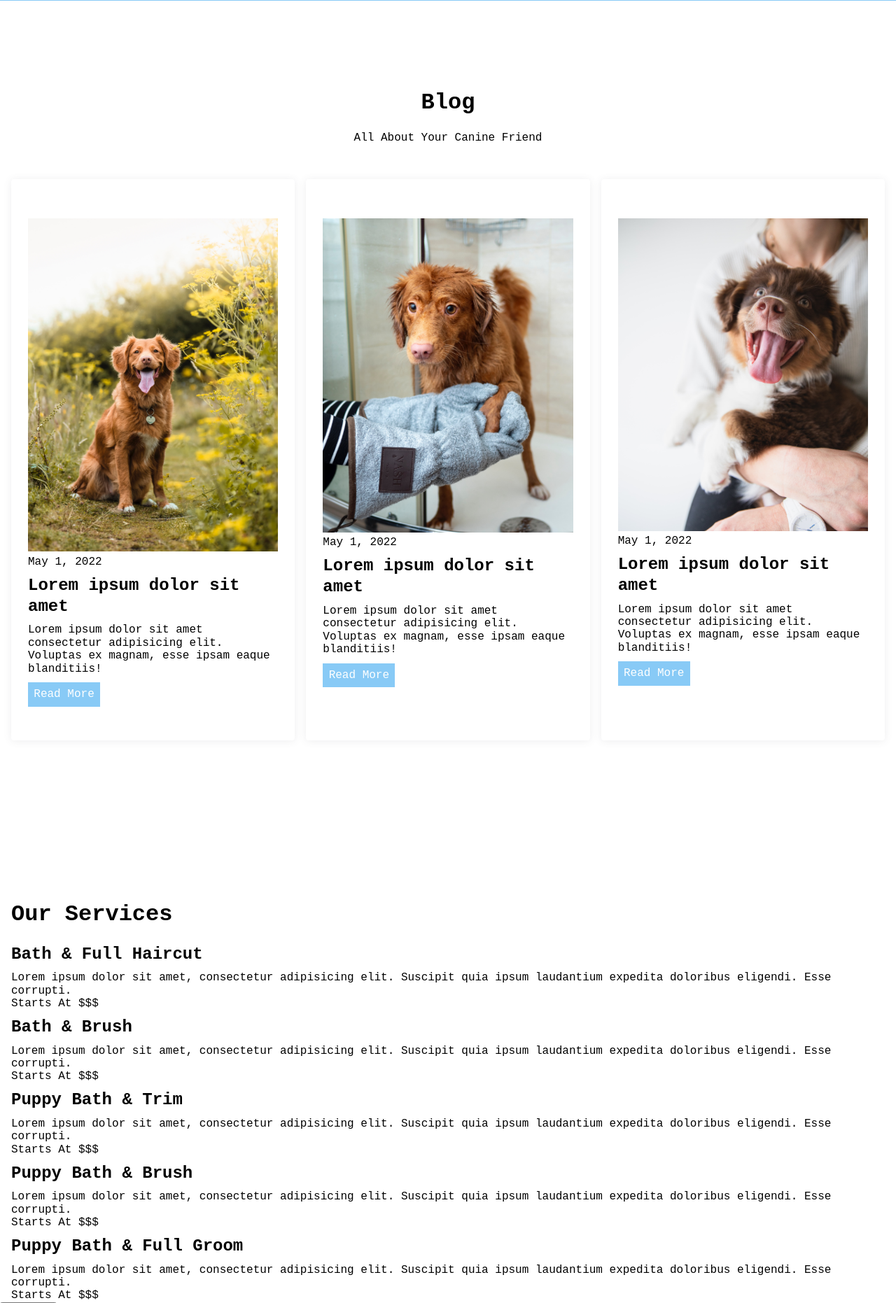
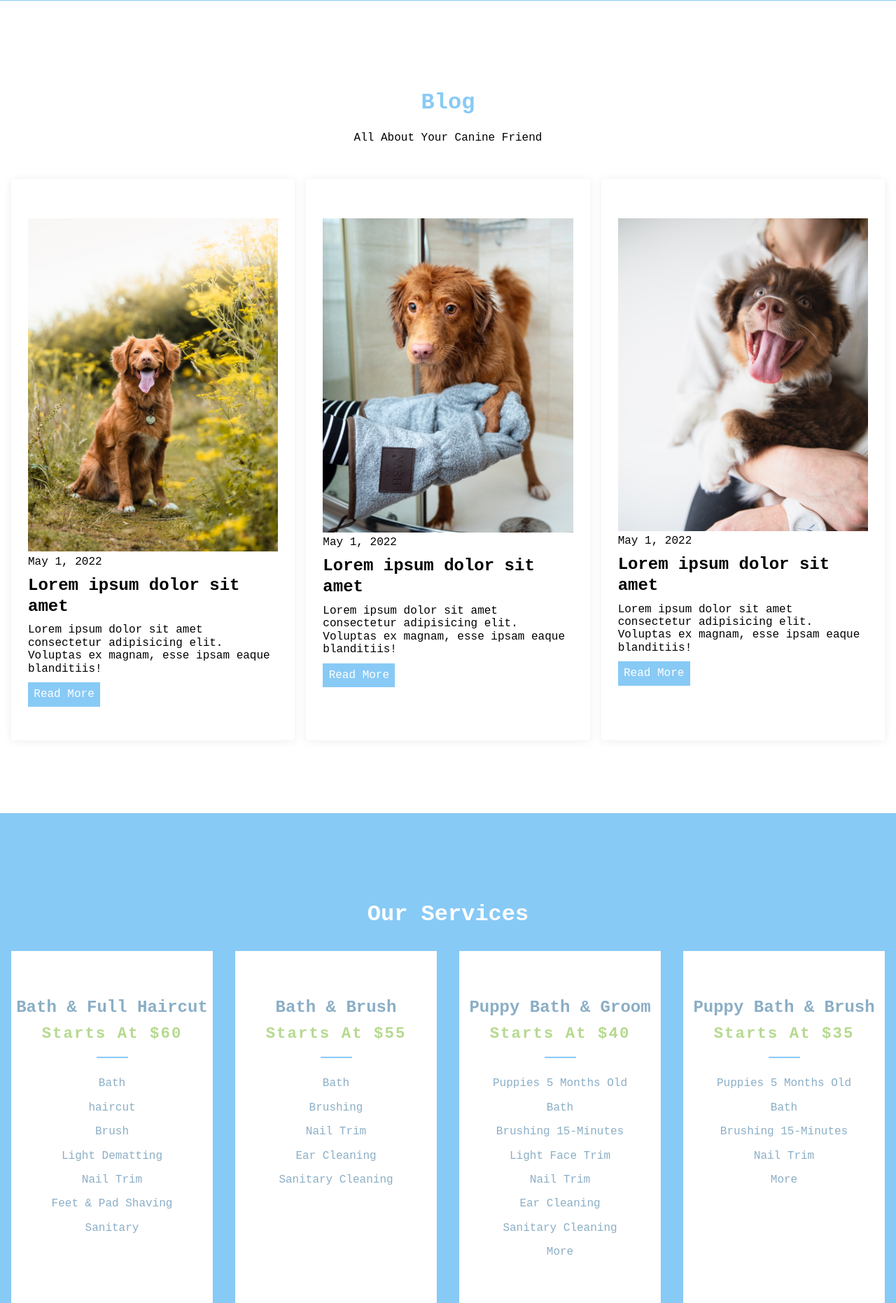
Before and after one commit to Laymacompanioni/CaninesUnlimited, a PHP site: page / in a window 1280 px wide. Shown: the part 2354-4216 px from the top of the page at 70% size. Run offline with PHP 8.4, Linux system fonts and the light colour scheme.

Commit message:
Services added

```diff
--- a/css/style.css
+++ b/css/style.css
@@ -149,7 +149,10 @@ padding: 0.6rem 0;
     font-weight: bold;
     color: #88CAF6;
  }
-
+/* About */
+#about h1{
+    color: #5A8CAE;
+}
 .about-hero{
     background-image: url('/assets/pexels-lumn-406014.jpg');
     min-height:100vh;
@@ -168,6 +171,9 @@ section.about {
     font-size: 1.1rem;
 }
 /*Blog*/
+.blog h1{
+    color: #88CAF6;
+}
 .blog-items{
     background-color: #fff;
     text-align: center;
@@ -201,7 +207,72 @@ margin: 1.2rem 0;
 .blog-items a:hover{
     background-color: #5A8CAE;
     color: white;
+}
+/* Services */
+.services h1{
+    color: #fff;
+    text-align: center;
+}
+button{
+    background-color: #fff;
+    color: green;
+    padding: 0.52rem;
+    margin: 1.2rem 0;
+    border: none;
+    padding: 0.8rem 2rem;
+    text-transform: uppercase;
+
+}
+.services{
+    background-color: #88CAF6;
+}
+.services .row-2{
+    margin-top: 2rem;
+}
+.service-item{
+    border: 2.5px solid #fff;
+    text-align: center;
+    padding: 3.4rem 0;
+    margin: 2rem 0;
+    background-color: #fff;
+    box-shadow: 0 1px 2px 0 rgba(90, 91, 95, 0.1);
+    -webkit-box-shadow: 0 1px 2px 0 rgba(90, 91, 95, 0.1);
+    -moz-box-shadow: 0 1px 2px 0 rgba(90, 91, 95, 0.1);
+}
+.line{
+    width: 45px;
+    margin: 1.2rem auto;
+    background: #88CAF6;
+    height: 2.5px;
+}
+.service-item h2{
+    color: #5A8CAE;
+    opacity: 0.7;
+    font-size: 1.5rem;
+}
+
+.service-item .services{
+    padding:1.5rem 0 1rem 0;
+    line-height: 1.1rem;
+}
+ #span{
+    display: block;
     }
+ #span{
+    font-size: 1.4rem;
+    letter-spacing: 2px;
+    color: #B6D98E;
+    font-weight: bold;
+}
+.service-item ul li{
+    padding: 0.5rem 0;
+    opacity: 0.7;
+    color: #5A8CAE;
+    font-weight:500;
+}
+
+
+
 /*Media Queries */
 @media screen and (min-width: 768px){
     .detail .row{
@@ -220,6 +291,15 @@ margin: 1.2rem 0;
     .blog-items{
         margin: 0;
     }
+    .services .row-2{
+        display: grid;
+        grid-template-columns: repeat(2, 1fr);
+        gap: 2rem;
+    }
+    .service-item{
+        margin: 0;
+    }
+
 }
 @media screen and (min-width: 992px){
     .navbar .container{
@@ -251,6 +331,7 @@ margin: 1.2rem 0;
     .about-hero h1{
         font-size: 3.8rem;
     }
+
 }
 @media screen and (min-width: 1200px){
     .hero-div h1{
@@ -265,8 +346,15 @@ margin: 1.2rem 0;
     .blog .row{
         grid-template-columns: repeat(3, 1fr);
     }
+    .services .row-2{
+        grid-template-columns: repeat(4, 1fr);
+    }
 }
-
+/* @media screen and (min-width: 300px){
+    .services button{
+        width: 100%;
+    }
+} */
 
 /* login & Account page */
 #formPage{
--- a/index.html
+++ b/index.html
@@ -35,6 +35,9 @@
                         <a href="#blog" class="nav-link">Blog</a>
                     </li>
                     <li class="nav-item">
+                        <a href="#contact" class="nav-link">Book</a>
+                    </li>
+                    <li class="nav-item">
                         <a href="#contact" class="nav-link">Contact</a>
                     </li>
                 </ul>
@@ -44,6 +47,9 @@
                 <h1> Welcome To</h1>
                 <h1> Canines Unlimited</h1>
                 <p> Your Dog Is Our VIB Guests!</p>
+                <!-- <div class="booking-btn">
+                    <button type="button" href="#">Book Now</a></button>
+                </div> -->
             </div>
         </div>
 </header>
@@ -69,11 +75,12 @@
     </div>
 </section>
 
-<section class="about-hero">
+<section class="about-hero" id="about">
     <div class="container">
-            <h1>About Us</h1>
+            <h1>About</h1>
     </div>
 </section>
+<!-- about-->
 
 <section class="about" id="about">
     <div class="container">
@@ -128,50 +135,69 @@
             <h1>Our Services</h1>
         </div>
 
-        <div class="row">
+        <div class="row-2">
             <div class="service-item">
                 <h2>Bath & Full Haircut</h2>
-                <p>Lorem ipsum dolor sit amet, consectetur adipisicing elit. Suscipit quia ipsum laudantium expedita doloribus eligendi. Esse corrupti. </p>
-                <span>Starts At $$$</span>
-                </div>
+                <span id="span">Starts At $60</span>
+                <div class = "line"></div>
+                <ul>
+                    <li>Bath</li>
+                    <li>haircut</li>
+                    <li>Brush</li>
+                    <li>Light Dematting</li>
+                    <li>Nail Trim</li>
+                    <li>Feet & Pad Shaving</li>
+                    <li>Sanitary</li>
+                </ul>
             </div>
 
-            <div class="row">
+
                 <div class="service-item">
                     <h2>Bath & Brush</h2>
-                    <p>Lorem ipsum dolor sit amet, consectetur adipisicing elit. Suscipit quia ipsum laudantium expedita doloribus eligendi. Esse corrupti. </p>
-                    <span>Starts At $$$</span>
-                    </div>
+                    <span id="span">Starts At $55</span>
+                    <div class = "line"></div>
+                    <ul>
+                        <li>Bath</li>
+                        <li>Brushing</li>
+                        <li>Nail Trim</li>
+                        <li>Ear Cleaning</li>
+                        <li>Sanitary Cleaning</li>
+                    </ul>
                 </div>
 
-                <div class="row">
+
                     <div class="service-item">
-                        <h2>Puppy Bath & Trim</h2>
-                        <p>Lorem ipsum dolor sit amet, consectetur adipisicing elit. Suscipit quia ipsum laudantium expedita doloribus eligendi. Esse corrupti. </p>
-                        <span>Starts At $$$</span>
+                        <h2>Puppy Bath & Groom</h2>
+                        <span id="span">Starts At $40</span>
+                        <div class = "line"></div>
+                        <ul>
+                            <li>Puppies 5 Months Old</li>
+                            <li>Bath</li>
+                            <li>Brushing 15-Minutes</li>
+                            <li>Light Face Trim</li>
+                            <li>Nail Trim</li>
+                            <li>Ear Cleaning</li>
+                            <li>Sanitary Cleaning</li>
+                            <li>More</li>
+                        </ul>
+                    </div>
+
+
+
+                        <div class="service-item">
+                            <h2>Puppy Bath & Brush</h2>
+                            <span id="span">Starts At $35</span>
+                            <div class = "line"></div>
+                            <ul>
+                                <li>Puppies 5 Months Old</li>
+                                <li>Bath</li>
+                                <li>Brushing 15-Minutes</li>
+                                <li>Nail Trim</li>
+                                <li>More</li>
+                            </ul>
                         </div>
                     </div>
 
-                    <div class="row">
-                        <div class="service-item">
-                            <h2>Puppy Bath & Brush</h2>
-                            <p>Lorem ipsum dolor sit amet, consectetur adipisicing elit. Suscipit quia ipsum laudantium expedita doloribus eligendi. Esse corrupti. </p>
-                            <span>Starts At $$$</span>
-                            </div>
-                        </div>
-
-                        <div class="row">
-                            <div class="service-item">
-                                <h2>Puppy Bath & Full Groom</h2>
-                                <p>Lorem ipsum dolor sit amet, consectetur adipisicing elit. Suscipit quia ipsum laudantium expedita doloribus eligendi. Esse corrupti. </p>
-                                <span>Starts At $$$</span>
-                                </div>
-                            </div>
-
-        </div>
-        <div class="booking-bttn">
-            <button type="button">Book Now</button>
-        </div>
     </div>
 </section>
 
```
